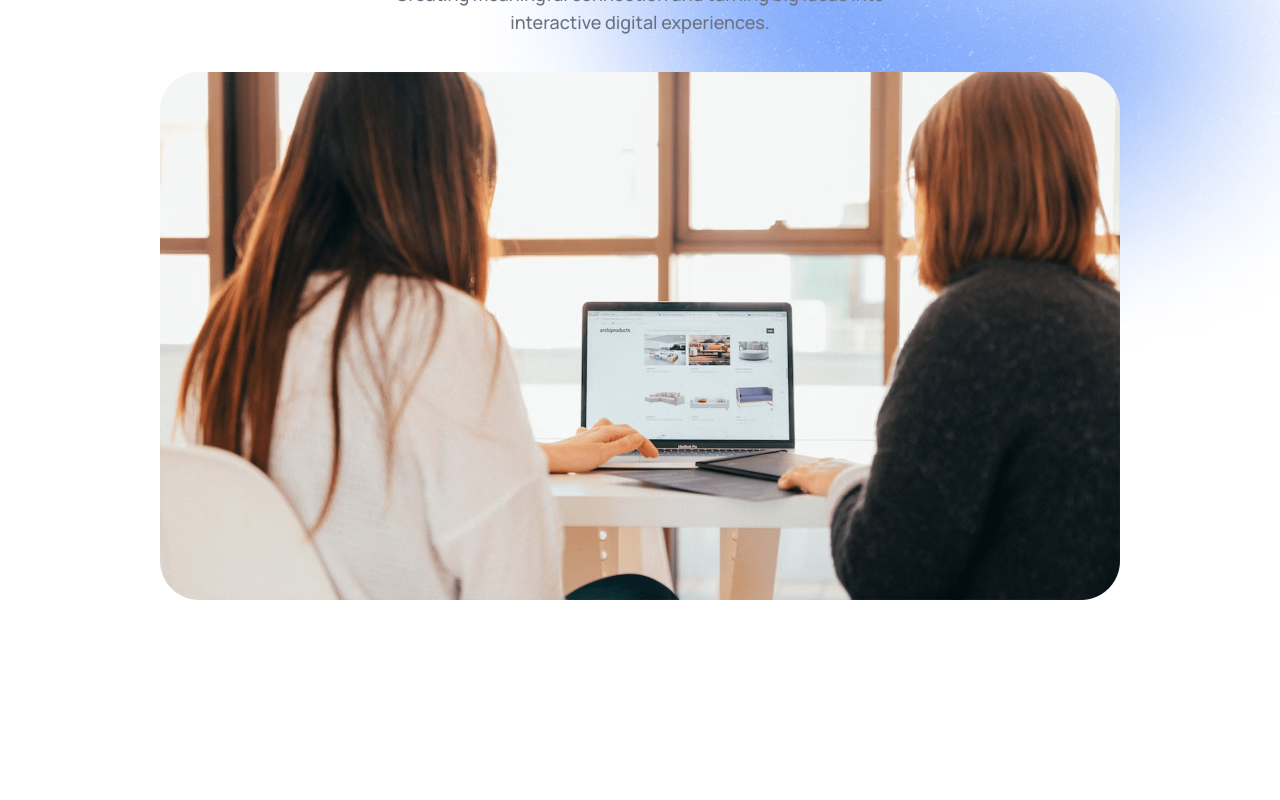
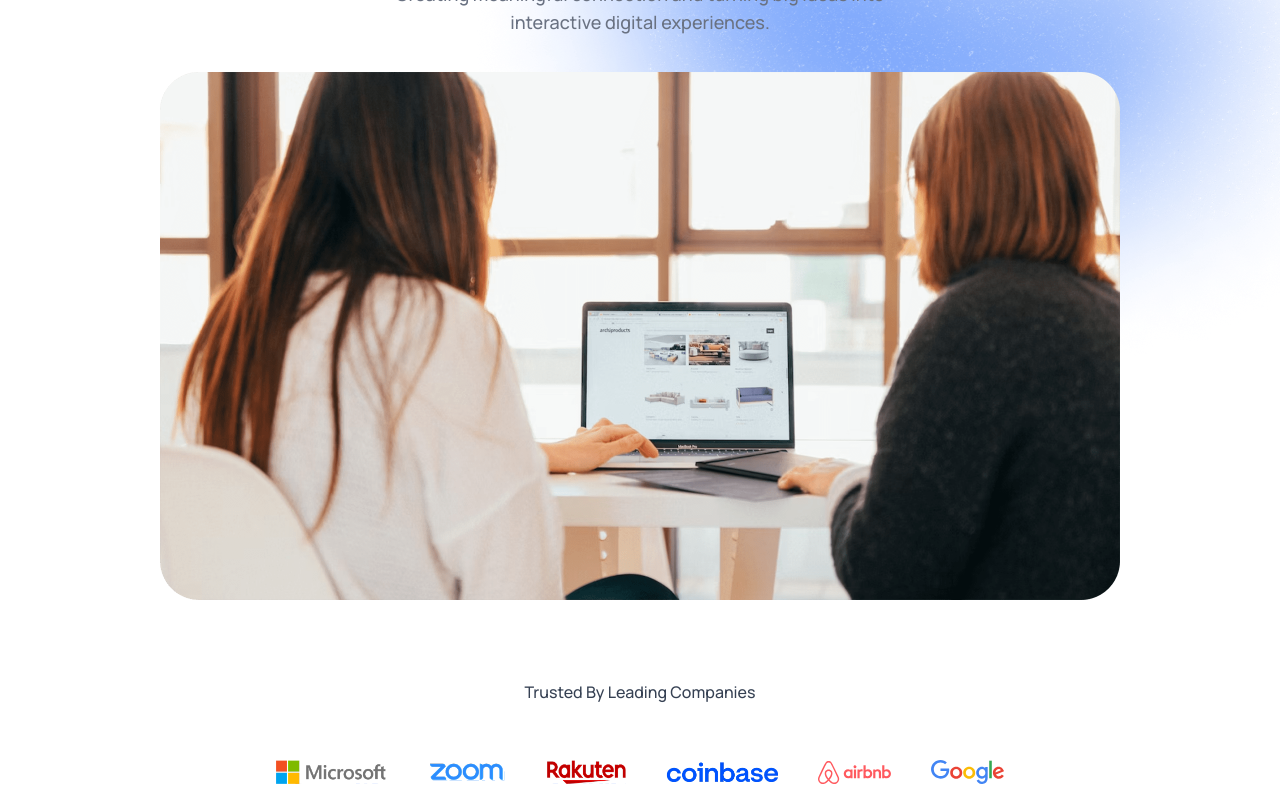
Before and after one commit to Rifandiysf/agency-ai-Pelatihan-BBPVP, a React (Vite) app: page / in a window 1280 px wide. Shown: the part 447-1247 px from the top of the page. Before the commit the page ends 1127 px from the top, so only its background shows below. Built offline with nearby package versions, Linux system fonts and the light colour scheme.

Commit message:
feat: Trusted by section

```diff
--- a/src/App.jsx
+++ b/src/App.jsx
@@ -1,6 +1,7 @@
 import { useState } from "react"
 import Navbar from "./components/Navbar"
 import Hero from "./components/Hero"
+import TrustedBy from "./components/TrustedBy"
 
 
 const App = () => {
@@ -9,6 +10,7 @@
     <div className="dark:bg-black relative">
       <Navbar theme={theme} setTheme={setTheme}/>
       <Hero />
+      <TrustedBy />
     </div>
   )
 }
--- /dev/null
+++ b/src/components/TrustedBy.jsx
@@ -0,0 +1,17 @@
+import { company_logos } from '../assets/assets'
+
+const TrustedBy = () => {
+    return (
+        <div className='flex flex-col items-center px-4 sm:px-12 lg:px-24 xl:px-40 gap-10 text-gray-700 dark:text-white/80'>
+            <h2 className='font-semibold'>Trusted By Leading Companies</h2>
+
+            <div className='flex items-center justify-center flex-wrap gap-10 m-4'>
+                {company_logos.map((logo, index) => (
+                    <img key={index} src={logo} alt="" className='max-h-5 sm:max-h-6 dark:drop-shadow-xl' />
+                ))}
+            </div>
+        </div>
+    )
+}
+
+export default TrustedBy
```
